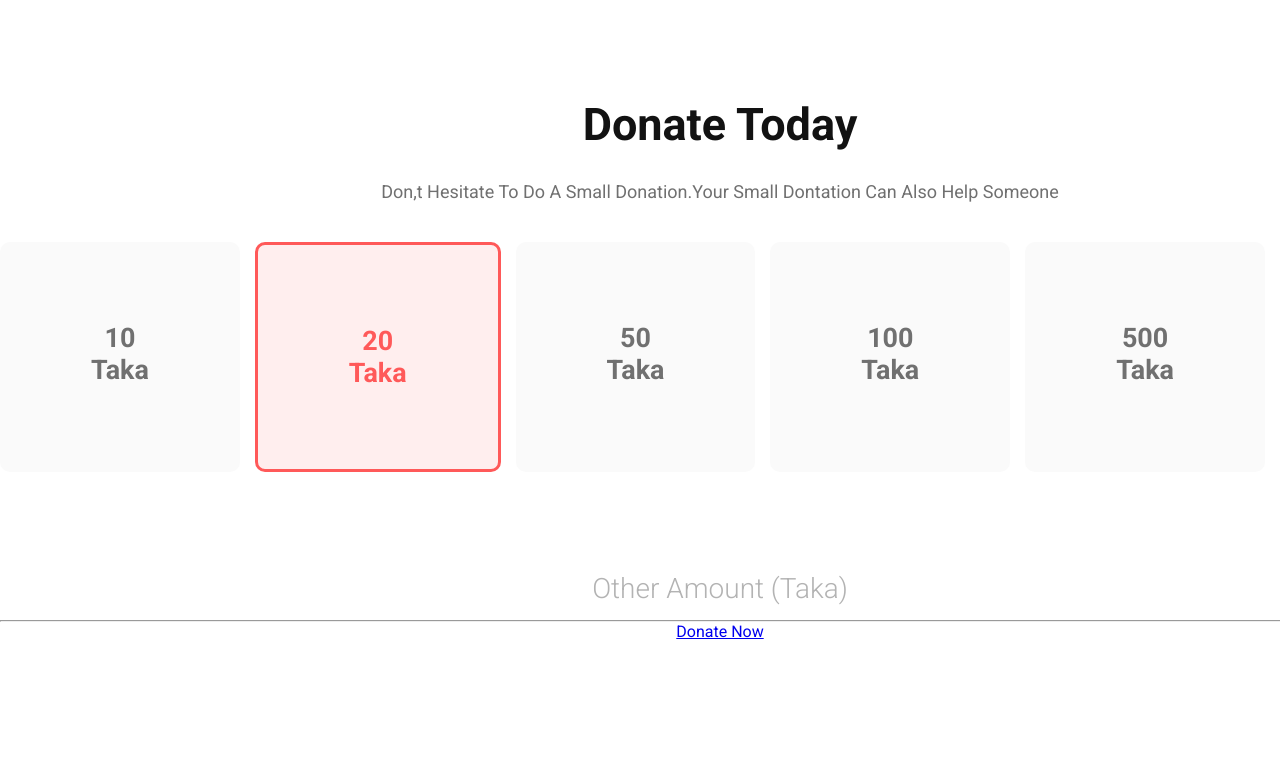
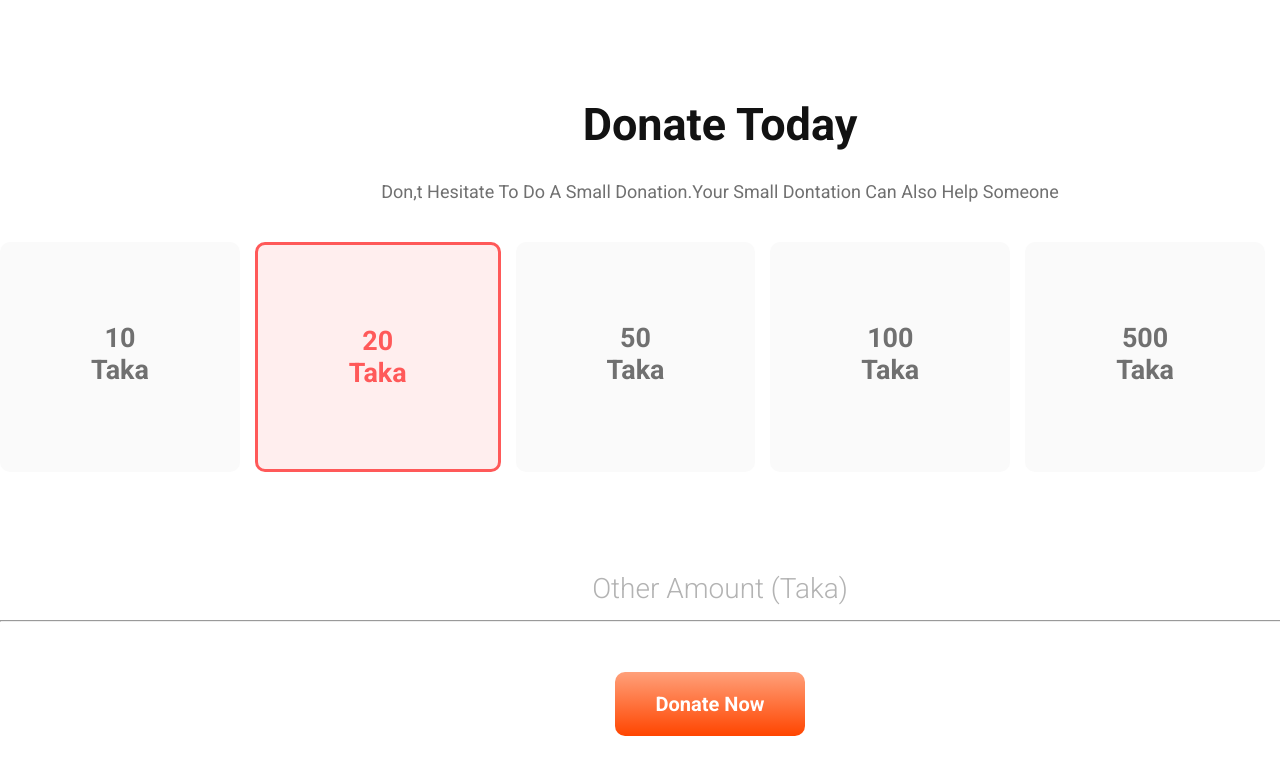
Before and after one commit to nahidhasan01/Donate-Project, a plain HTML site: page index.html in a window 1280 px wide. Shown: the part 939-1705 px from the top of the page. Before the commit the page ends 1610 px from the top, so only its background shows below. Drawn offline with Linux system fonts and the light colour scheme.

Commit message:
section-2-done

```diff
--- a/css/style.css
+++ b/css/style.css
@@ -111,6 +111,22 @@ body {
     margin-bottom: 15px;
 
 }
-.other-amnt{
+
+.other-amnt {
     margin-bottom: 30px;
 }
+
+.other-amnt a {
+    text-decoration: none;
+    color: white;
+    background-image: linear-gradient(lightsalmon, orangered);
+    display: block;
+    width: 150px;
+    padding: 20px;
+    border-radius: 10px;
+    font-size: 20px;
+    font-weight: 700;
+    margin-left: 615px;
+    margin-top: 50px;
+}
+/* section 2 done */
--- a/index.html
+++ b/index.html
@@ -61,6 +61,10 @@
                 </div>
             </div>
     </section>
+    <!-- section 2 done -->
+    <section>
+
+    </section>
 
 </body>
 
```
